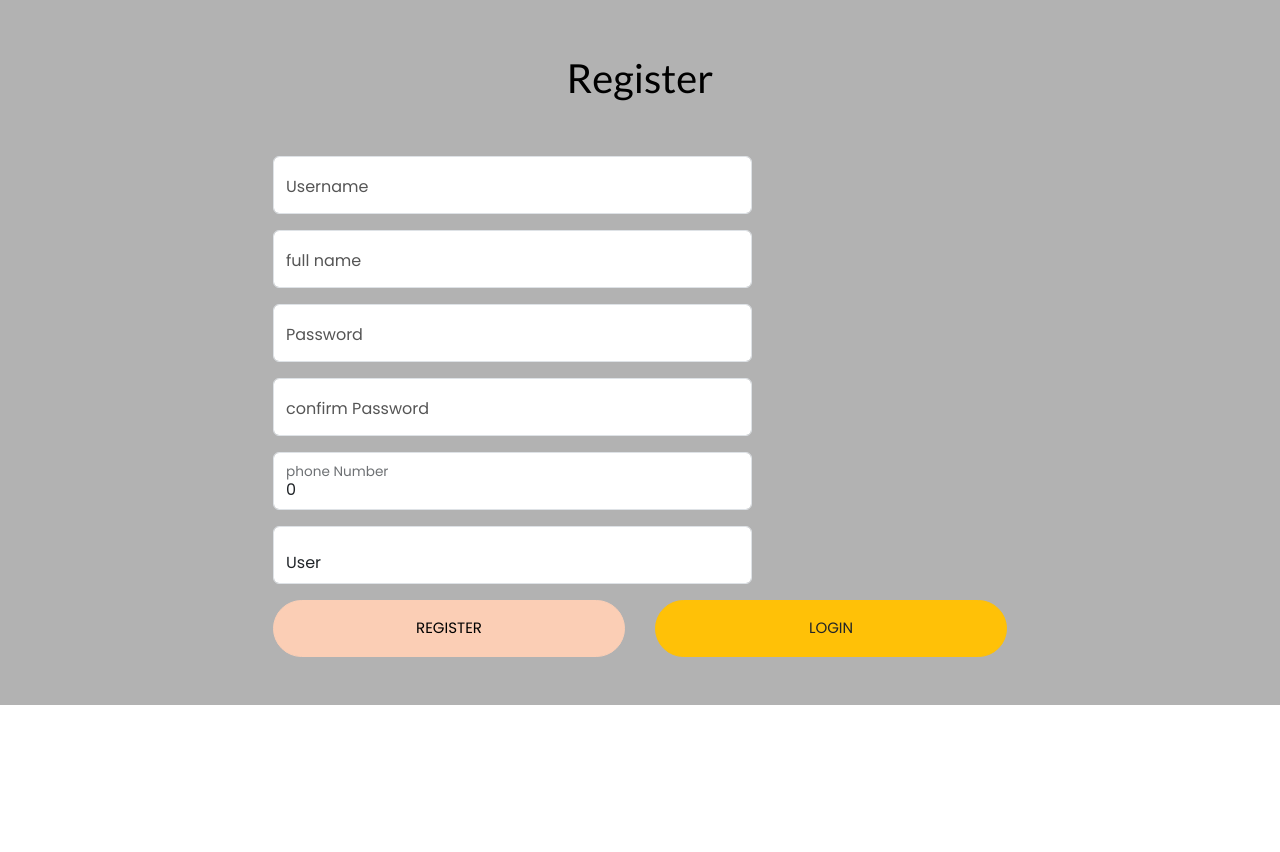
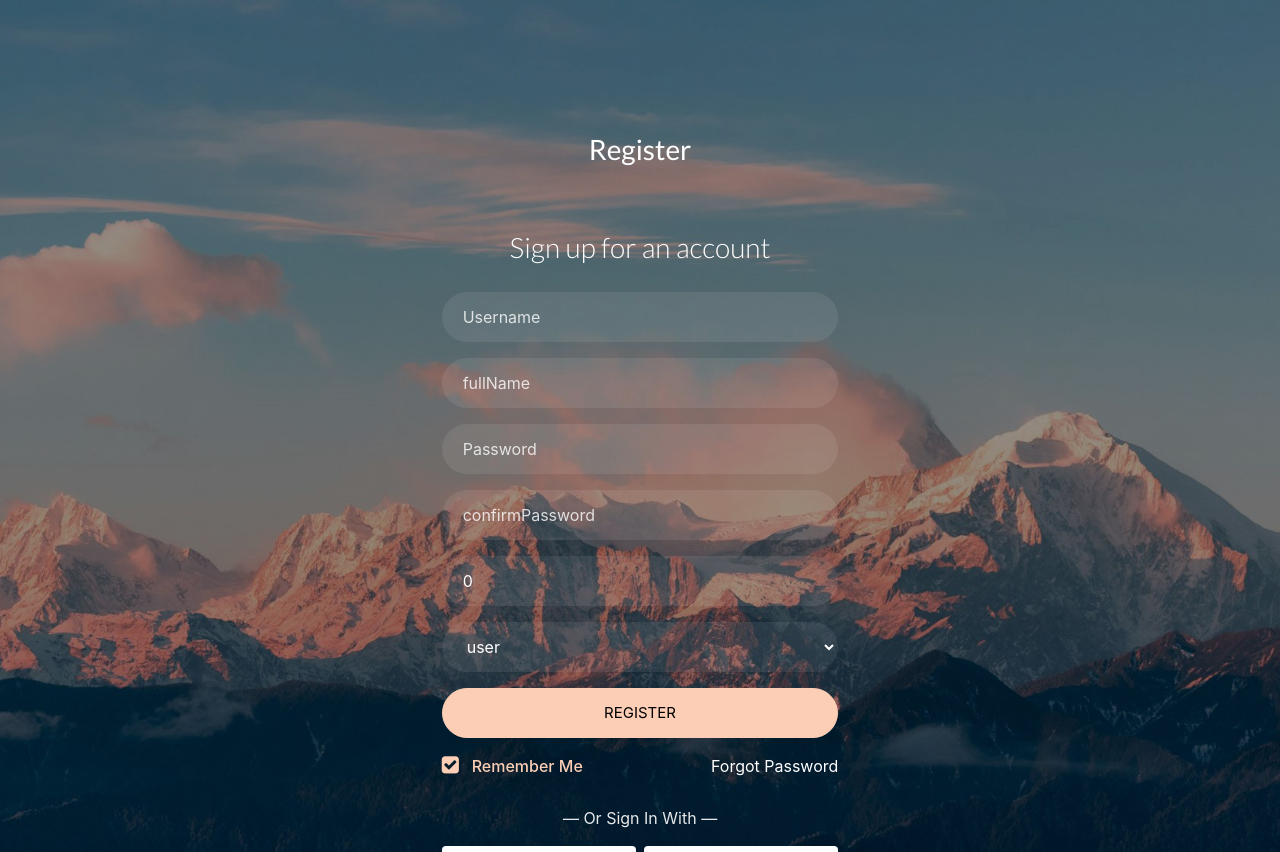
Before and after one commit to DangTrieu02/FrontEnd-Module6, a React (Create React App) app in the folder my-app/: page /register in a window 1280 px wide. Shown: the top 852 px of the page. Before the commit the page ends 800 px from the top, so only its background shows below. Built offline with nearby package versions, Linux system fonts and the light colour scheme.

Commit message:
done login

```diff
--- a/my-app/src/page/user/register.js
+++ b/my-app/src/page/user/register.js
@@ -1,11 +1,11 @@
 import React from 'react';
-import { login } from "../../service/userService";
+import {login} from "../../service/userService";
 import * as Yup from "yup";
-import { useDispatch } from "react-redux";
-import { Link, useNavigate } from "react-router-dom";
+import {useDispatch} from "react-redux";
+import {Link, useNavigate} from "react-router-dom";
 import swal from "sweetalert";
-import { useEffect } from "react";
-import { ErrorMessage, Field, Formik, Form } from "formik";
+import {useEffect} from "react";
+import {ErrorMessage, Field, Formik, Form} from "formik";
 import axios from 'axios';
 
 
@@ -39,14 +39,14 @@ function Register() {
     const navigate = useNavigate()
     const handleRegister = async (values) => {
         axios.post('http://localhost:3001/users/register', values).then((response) => {
-            if (response.status==209){
+            if (response.status == 209) {
                 swal({
                     title: "error",
                     text: response.data.message,
                     icon: "error",
                     button: "Close",
                 });
-            }else{
+            } else {
                 swal({
                     title: "success",
                     text: response.data.message,
@@ -61,14 +61,131 @@ function Register() {
 
     return (
         <>
-            <div className="container-xxl py-5">
-                <div className="container">
-                    <div className="text-center mx-auto mb-5 wow fadeInUp" data-wow-delay="0.1s" style={{ maxWidth: "600px" }}>
-                        <h1 className="mb-3">Register</h1>
+            {/*<div className="img js-fullheight body_login" style={{*/}
+            {/*    backgroundImage: 'url(bg.jpg)'*/}
+            {/*}}>*/}
+            {/*    <div className="container-xxl py-5 " style={{}}>*/}
+            {/*        <div className="container">*/}
+            {/*            <div className="text-center mx-auto mb-5 wow fadeInUp" data-wow-delay="0.1s"*/}
+            {/*                 style={{maxWidth: "600px"}}>*/}
+            {/*                <h1 className="mb-3">Register</h1>*/}
+            {/*            </div>*/}
+            {/*            <div className="row g-4">*/}
+            {/*                <div className="col-md-8 offset-2 ftco-section">*/}
+            {/*                    <div className="wow fadeInUp " data-wow-delay="0.5s">*/}
+            {/*                        <Formik*/}
+            {/*                            initialValues={{*/}
+            {/*                                username: "",*/}
+            {/*                                password: "",*/}
+            {/*                                confirmPassword: "",*/}
+            {/*                                fullName: "",*/}
+            {/*                                phoneNumber: 0*/}
+            {/*                            }}*/}
+            {/*                            validationSchema={validateSchema}*/}
+            {/*                            onSubmit={(values) => {*/}
+            {/*                                handleRegister(values)*/}
+            {/*                            }}*/}
+            {/*                        >*/}
+            {/*                            <Form>*/}
+            {/*                                <div className="row g-3 " style={{textAlign: 'center'}}>*/}
+            {/*                                    <div className="col-8">*/}
+            {/*                                        <div className="form-floating">*/}
+            {/*                                            <Field type="text" className="form-control" name={'username'}*/}
+            {/*                                                   id="username" placeholder="Username"/>*/}
+            {/*                                            <label for="username">Username</label>*/}
+            {/*                                            <alert className="text-danger">*/}
+            {/*                                                <ErrorMessage name={"username"}></ErrorMessage>*/}
+            {/*                                            </alert>*/}
+            {/*                                        </div>*/}
+            {/*                                    </div>*/}
+            {/*                                    <div className="col-8">*/}
+            {/*                                        <div className="form-floating">*/}
+            {/*                                            <Field type="text" className="form-control" name={'fullName'}*/}
+            {/*                                                   id="fullName" placeholder="Full name"/>*/}
+            {/*                                            <label for="fullName">full name</label>*/}
+            {/*                                            <alert className="text-danger">*/}
+            {/*                                                <ErrorMessage name={"fullName"}></ErrorMessage>*/}
+            {/*                                            </alert>*/}
+            {/*                                        </div>*/}
+            {/*                                    </div>*/}
+            {/*                                    <div className="col-8">*/}
+            {/*                                        <div className="form-floating">*/}
+            {/*                                            <Field type="password" className="form-control"*/}
+            {/*                                                   name={'password'} id="password" placeholder="Password"/>*/}
+            {/*                                            <label for="password">Password</label>*/}
+            {/*                                            <alert className="text-danger">*/}
+            {/*                                                <ErrorMessage name={"password"}></ErrorMessage>*/}
+            {/*                                            </alert>*/}
+            {/*                                        </div>*/}
+            {/*                                    </div>*/}
+            {/*                                    <div className="col-8">*/}
+            {/*                                        <div className="form-floating">*/}
+            {/*                                            <Field type="password" className="form-control"*/}
+            {/*                                                   name={'confirmPassword'} id="confirmPassword"*/}
+            {/*                                                   placeholder="Confirm Password"/>*/}
+            {/*                                            <label for="confirmPassword">confirm Password</label>*/}
+            {/*                                            <alert className="text-danger">*/}
+            {/*                                                <ErrorMessage name={"confirmPassword"}></ErrorMessage>*/}
+            {/*                                            </alert>*/}
+            {/*                                        </div>*/}
+            {/*                                    </div>*/}
+            {/*                                    <div className="col-8">*/}
+            {/*                                        <div className="form-floating">*/}
+            {/*                                            <Field type="number" className="form-control"*/}
+            {/*                                                   name={'phoneNumber'} id="phoneNumber"*/}
+            {/*                                                   placeholder="Phone number"/>*/}
+            {/*                                            <label for="phoneNumber">phone Number</label>*/}
+            {/*                                            <alert className="text-danger">*/}
+            {/*                                                <ErrorMessage name={"phoneNumber"}></ErrorMessage>*/}
+            {/*                                            </alert>*/}
+            {/*                                        </div>*/}
+            {/*                                    </div>*/}
+            {/*                                    <div className="col-8">*/}
+            {/*                                        <div className="form-floating">*/}
+            {/*                                            <Field as="select" name="role"*/}
+            {/*                                                   className="form-control form-control-user"*/}
+            {/*                                                   placeholder="role">*/}
+            {/*                                                <option value="user">User</option>*/}
+            {/*                                                <option value="owner">Owner</option>*/}
+            {/*                                            </Field>*/}
+            {/*                                        </div>*/}
+            {/*                                    </div>*/}
+
+            {/*                                    <div className="col-md-6">*/}
+            {/*                                        <button className="btn btn-primary w-100 py-3"*/}
+            {/*                                                type="submit">Register*/}
+            {/*                                        </button>*/}
+            {/*                                    </div>*/}
+            {/*                                    <div className="col-md-6">*/}
+            {/*                                        <Link to={"/"}>*/}
+            {/*                                            <button className="btn btn-warning w-100 py-3"*/}
+            {/*                                                    type="submit">login*/}
+            {/*                                            </button>*/}
+            {/*                                        </Link>*/}
+            {/*                                    </div>*/}
+            {/*                                </div>*/}
+            {/*                            </Form>*/}
+            {/*                        </Formik>*/}
+            {/*                    </div>*/}
+            {/*                </div>*/}
+            {/*            </div>*/}
+            {/*        </div>*/}
+            {/*    </div>*/}
+            {/*</div>*/}
+            <div className="img js-fullheight body_login" style={{
+                backgroundImage: 'url(bg.jpg)'
+            }}>
+                <section className="ftco-section">
+                    <div className="login-container">
+                        <div className="row justify-content-center">
+                            <div className="col-md-6 text-center mb-5">
+                                <h2 className="heading-section">Register</h2>
                             </div>
-                    <div className="row g-4">
-                        <div className="col-md-8 offset-2">
-                            <div className="wow fadeInUp" data-wow-delay="0.5s">
+                        </div>
+                        <div className="row justify-content-center">
+                            <div className="col-md-6 col-lg-4">
+                                <div className="login-wrap p-0">
+                                    <h3 className="mb-4 text-center">Sign up for an account</h3>
                                     <Formik
                                         initialValues={{
                                             username: "",
@@ -82,75 +199,81 @@ function Register() {
                                             handleRegister(values)
                                         }}
                                     >
-                                    <Form>
-                                        <div className="row g-3 "  style={{ textAlign: 'center' }}>
-                                            <div className="col-8">
-                                                <div className="form-floating">
-                                                    <Field type="text" className="form-control" name={'username'} id="username" placeholder="Username" />
-                                                    <label for="username">Username</label>
-                                                    <alert className="text-danger">
-                                                        <ErrorMessage name={"username"}></ErrorMessage>
-                                                    </alert>
+                                        <Form action="#" className="signin-form">
+                                            <div className="form-group">
+                                                <Field type="text" className="form-control-login " name={"username"}
+                                                       placeholder="Username" required/>
+                                                <div className="text-danger">
+                                                    <ErrorMessage  name={"username"}></ErrorMessage>
                                                 </div>
                                             </div>
-                                            <div className="col-8">
-                                                <div className="form-floating">
-                                                    <Field type="text" className="form-control" name={'fullName'} id="fullName" placeholder="Full name" />
-                                                    <label for="fullName">full name</label>
+                                            <div className="form-group">
+                                                <Field type="text" className="form-control-login " name={"fullName"}
+                                                       placeholder="fullName" required/>
                                                 <alert className="text-danger">
                                                     <ErrorMessage name={"fullName"}></ErrorMessage>
                                                 </alert>
                                             </div>
-                                            </div>
-                                            <div className="col-8">
-                                                <div className="form-floating">
-                                                    <Field type="password" className="form-control" name={'password'} id="password" placeholder="Password" />
-                                                    <label for="password">Password</label>
+                                            <div className="form-group">
+                                                <Field id="password-field" name={"password"} type="password"
+                                                       className="form-control-login " placeholder="Password" required/>
                                                 <alert className="text-danger">
                                                     <ErrorMessage name={"password"}></ErrorMessage>
                                                 </alert>
+
                                             </div>
-                                            </div>
-                                            <div className="col-8">
-                                                <div className="form-floating">
-                                                    <Field type="password" className="form-control" name={'confirmPassword'} id="confirmPassword" placeholder="Confirm Password" />
-                                                    <label for="confirmPassword">confirm Password</label>
+                                            <div className="form-group">
+                                                <Field id="password-field" name={"confirmPassword"} type="password"
+                                                       className="form-control-login " placeholder="confirmPassword" required/>
                                                 <alert className="text-danger">
                                                     <ErrorMessage name={"confirmPassword"}></ErrorMessage>
                                                 </alert>
                                             </div>
-                                            </div>
-                                            <div className="col-8">
-                                                <div className="form-floating">
-                                                    <Field type="number" className="form-control" name={'phoneNumber'} id="phoneNumber" placeholder="Phone number" />
-                                                    <label for="phoneNumber">phone Number</label>
+                                            <div className="form-group">
+                                                <Field type="number" className="form-control-login " name={"phoneNumber"}
+                                                       placeholder="phoneNumber" required/>
                                                 <alert className="text-danger">
                                                     <ErrorMessage name={"phoneNumber"}></ErrorMessage>
                                                 </alert>
                                             </div>
-                                            </div>
-                                            <div className="col-8">
-                                                <div className="form-floating">
-                                                    <Field as="select" name="role" className="form-control form-control-user" placeholder="role">
-                                                        <option value="user">User</option>
-                                                        <option value="owner">Owner</option>
+                                            <div className="form-group">
+                                                <Field type="select" as="select" name="role"
+                                                       className="form-control-login" placeholder="role" required>
+                                                    <option style={{color: "black"}} value={"user"}>user</option>
+                                                    <option style={{color: "black"}} value={"owner"}>owner</option>
                                                 </Field>
                                             </div>
+                                            <div className="form-group">
+                                                <button type="submit"
+                                                        className="form-control-login  btn btn-primary submit px-3">register
+                                                </button>
                                             </div>
-
-                                            <div className="col-md-6">
-                                                <button className="btn btn-primary w-100 py-3" type="submit">Register</button>
+                                            <div className="form-group d-md-flex">
+                                                <div className="w-50">
+                                                    <label className="checkbox-wrap checkbox-primary">Remember Me
+                                                        <input type="checkbox" checked/>
+                                                        <span className="checkmark"></span>
+                                                    </label>
                                                 </div>
-                                            <div className="col-md-6">
-                                                <Link to={"/"}><button className="btn btn-warning w-100 py-3" type="submit">login</button></Link>
+                                                <div className="w-50 text-md-right">
+                                                    <a href="#" style={{color: '#fff'}}>Forgot Password</a>
                                                 </div>
                                             </div>
                                         </Form>
                                     </Formik>
+
+                                    <p className="w-100 text-center">&mdash; Or Sign In With &mdash;</p>
+                                    <div className="social d-flex text-center">
+                                        <a href="#" className="px-2 py-2 mr-md-1 rounded"><span
+                                            className="ion-logo-facebook mr-2"></span> Facebook</a>
+                                        <a href="/" className="px-2 py-2 ml-md-1 rounded"><span
+                                            className="ion-logo-twitter mr-2"></span>login</a>
                                     </div>
                                 </div>
                             </div>
                         </div>
+                    </div>
+                </section>
             </div>
         </>
     );
```
Lines whose indentation alone changed are shown as unchanged.
